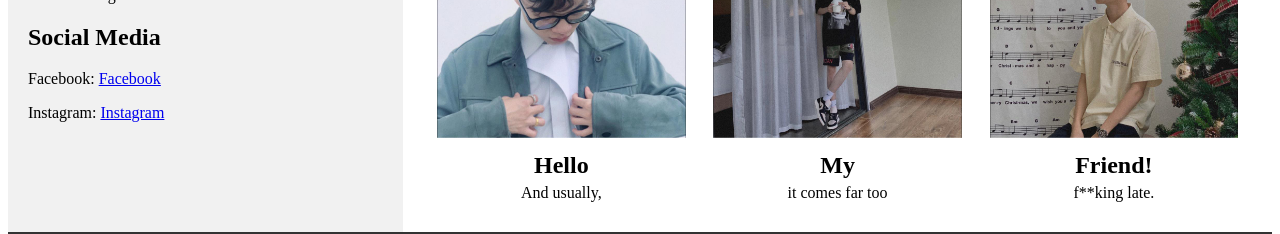
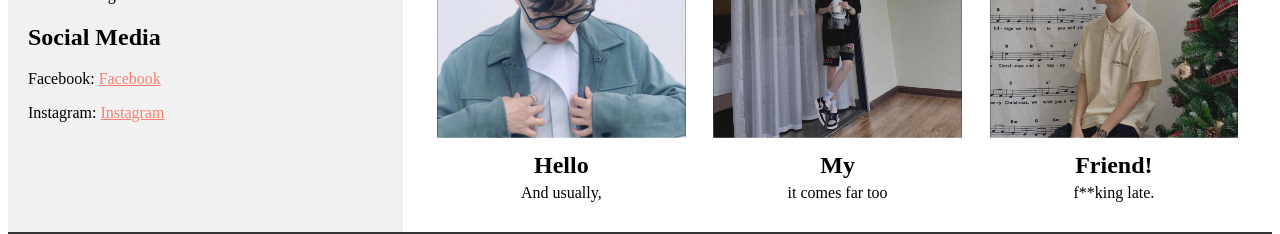
Before and after one commit to youknowttp/youknowttp.github.io, a plain HTML site: page index.html in a window 1280 px wide. Shown: the part 771-1005 px from the top of the page. Drawn offline with Linux system fonts and the light colour scheme.

Commit message:
Update ttp.css

```diff
--- a/css/ttp.css
+++ b/css/ttp.css
@@ -53,6 +53,10 @@ nav a:hover {
 #flex_container{
 	display: flex;
 	flex-wrap: nowrap;
+}
+
+#course_social a{
+	color: salmon;
 }
 
 footer{
```
